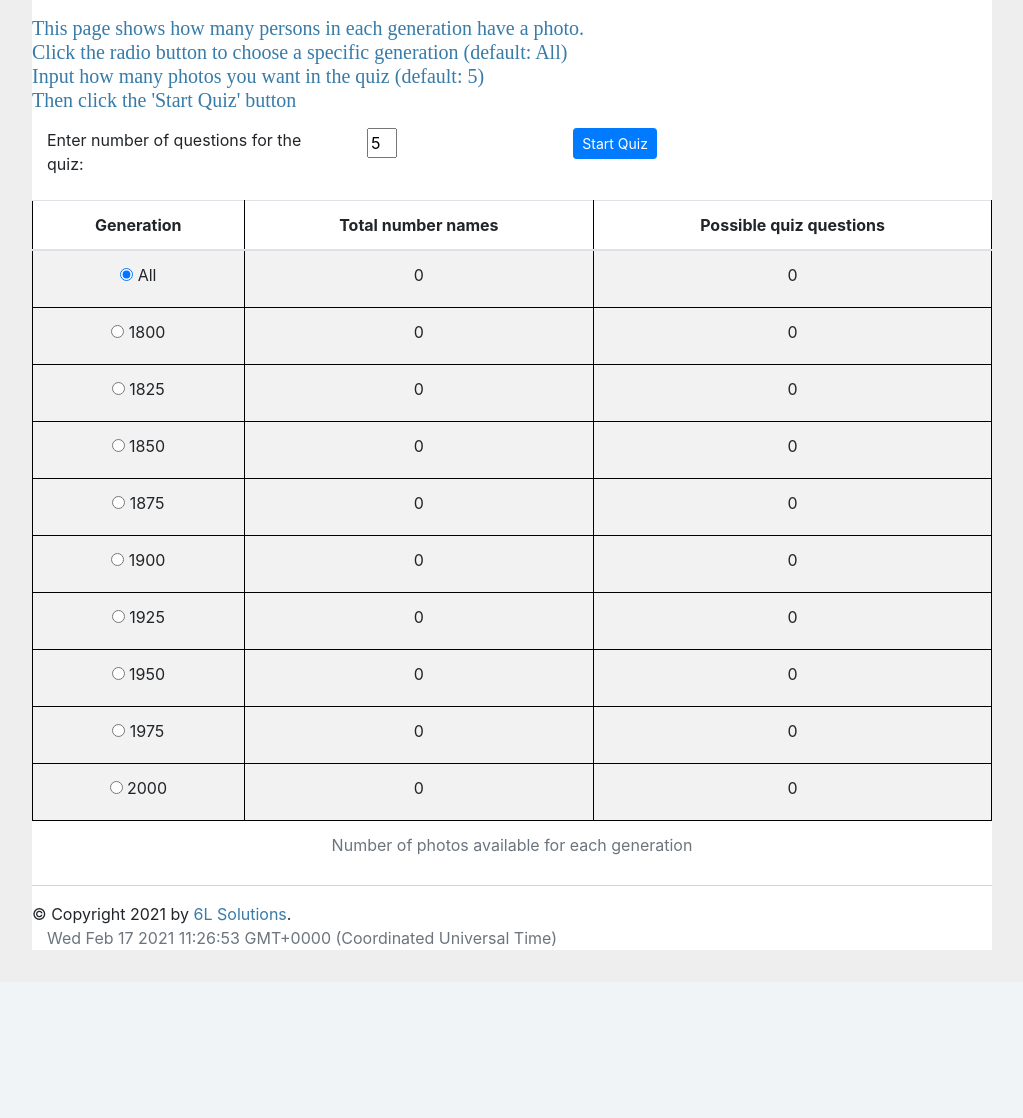
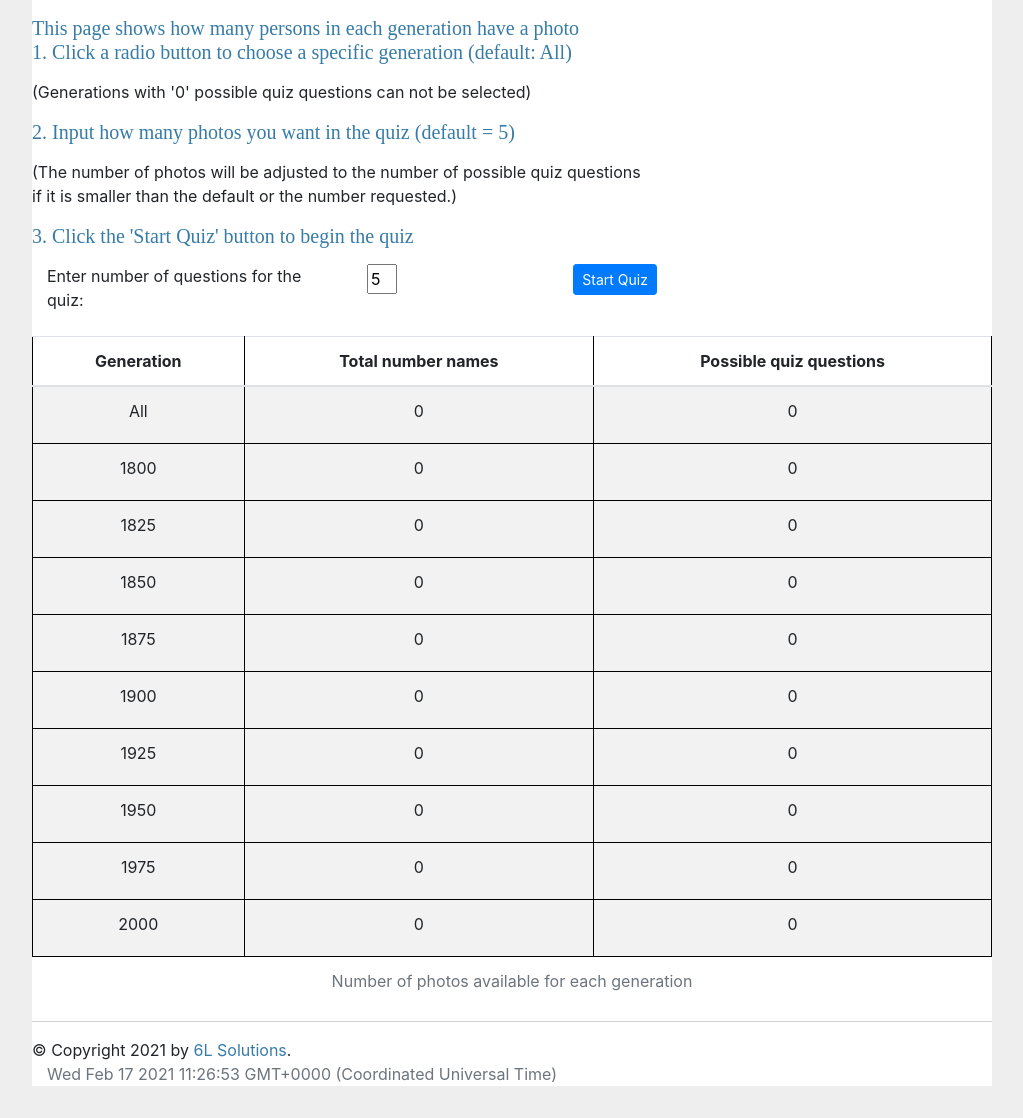
Before and after one commit to bvbgrad/fpq02, a Flask app: page /main/prep in a window 1280 px wide. Shown: the part 72-1190 px from the top of the page, without its empty margins (128-1151 px from the left). Before the commit the page ends 1022 px from the top, so only its background shows below. Run offline with Flask 2, Linux system fonts and the light colour scheme; data that the repository does not hold is empty; parts of the project's set-up code (start-up, migrations or seed data) failed here and were passed over; some libraries are stand-ins or nearby versions.

Commit message:
Create use case & data model, refine quiz prep page

```diff
--- a/app/main/fpq_views.py
+++ b/app/main/fpq_views.py
@@ -54,11 +54,11 @@ def quiz_prep():
             chosen_generation = 'All'
         if chosen_generation == 'All':
             tagged_photo_list = get_all_tagged_photos()
-        elif get_photo_quiz_data(chosen_generation, count=True) > 0:
+        else:
             tagged_photo_list = get_photo_quiz_data(chosen_generation)
-        else:
-            flash("Error: No available quiz photos for generation '{}'".format(chosen_generation))
-            return redirect(url_for('quiz_prep'))
+        # else:
+        #     flash("Error: No available quiz photos for generation '{}'".format(chosen_generation))
+        #     return redirect(url_for('main.quiz_prep'))
 
         number_tagged_photos = len(tagged_photo_list)
         logger.info(__name__ + " {} tagged photos".format(number_tagged_photos))
--- a/app/templates/templates_quiz/quiz_prep.html
+++ b/app/templates/templates_quiz/quiz_prep.html
@@ -6,11 +6,14 @@
 {% endblock %}
 
 {% block content %}
-    <h5>This page shows how many persons in each generation have a photo.
-      <br/>Click the radio button to choose a specific generation (default: All)
-      <br/>Input how many photos you want in the quiz (default: 5)
-      <br/>Then click the 'Start Quiz' button
-    </h5>
+  <h5>This page shows how many persons in each generation have a photo
+    <br/>1. Click a radio button to choose a specific generation (default: All)
+  </h5>
+  (Generations with '0' possible quiz questions can not be selected)
+  <h5>2. Input how many photos you want in the quiz (default = 5)</h5>
+  (The number of photos will be adjusted to the number of possible quiz questions
+   <br/>if it is smaller than the default or the number requested.)
+  <h5>3. Click the 'Start Quiz' button to begin the quiz</h5>
 
     {% if zipped_gen %}
           <table class="table table-striped">
@@ -26,8 +29,9 @@
                 <tbody>
                     {% for generation in zipped_gen %}
                         <tr style="height: 10px">
-                              <td>
-                               <div class="radio">
+                            <td>
+                            {% if generation[2] > 0 %}
+                                <div class="radio">
                                   {% if generation[0] == "All" %}
                                     <label><input type="radio" name="optradio"
                                       value="{{ generation[0] }}" checked>
@@ -37,7 +41,10 @@
                                   {% endif %}
                                   {{  generation[0] }}</label>
                                 </div>
-                              </td>
+                            {% else %}
+                                <div><label>{{  generation[0] }}</label></div>
+                            {% endif %}
+                            </td>
                             <td>{{ generation[1] }}</td>
                             <td>{{ generation[2] }}</td>
                         </tr>
```
Also changed, not shown: app/models.py (+14 -0 lines), 5 other files.
